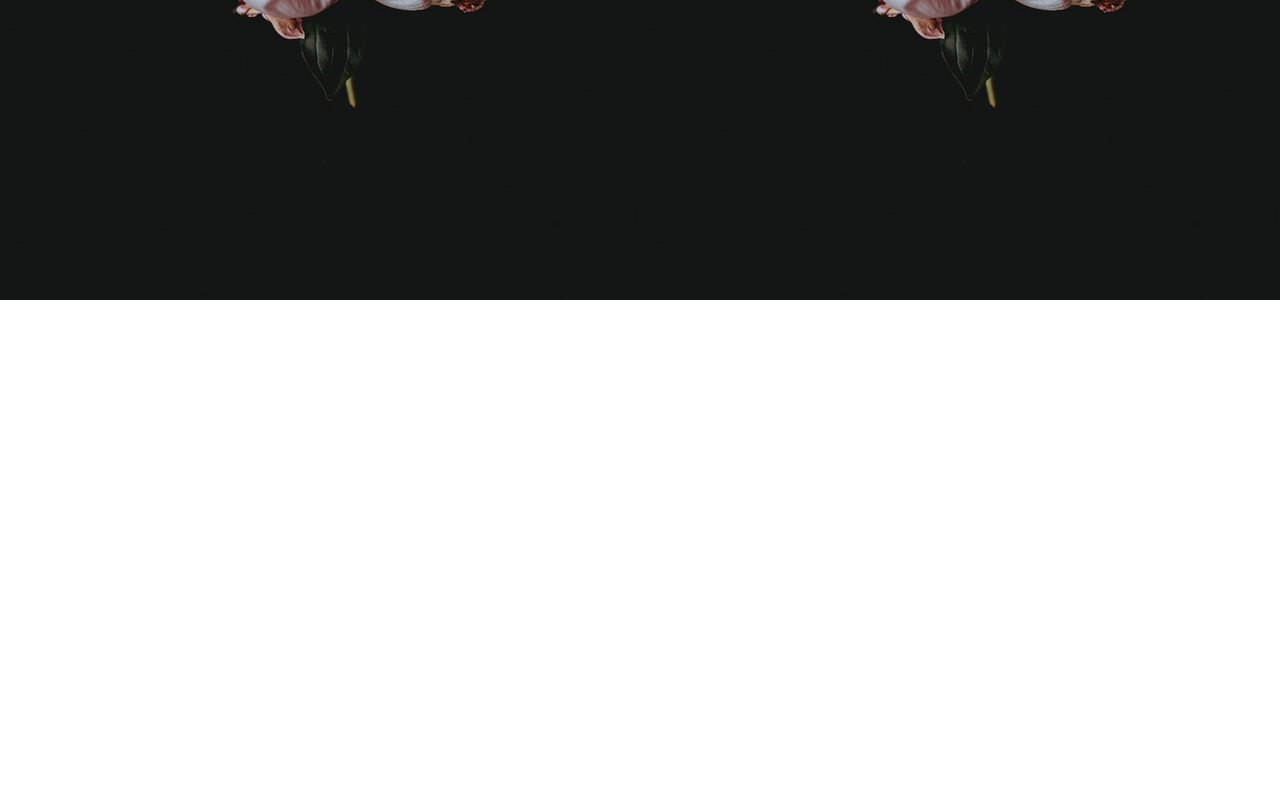
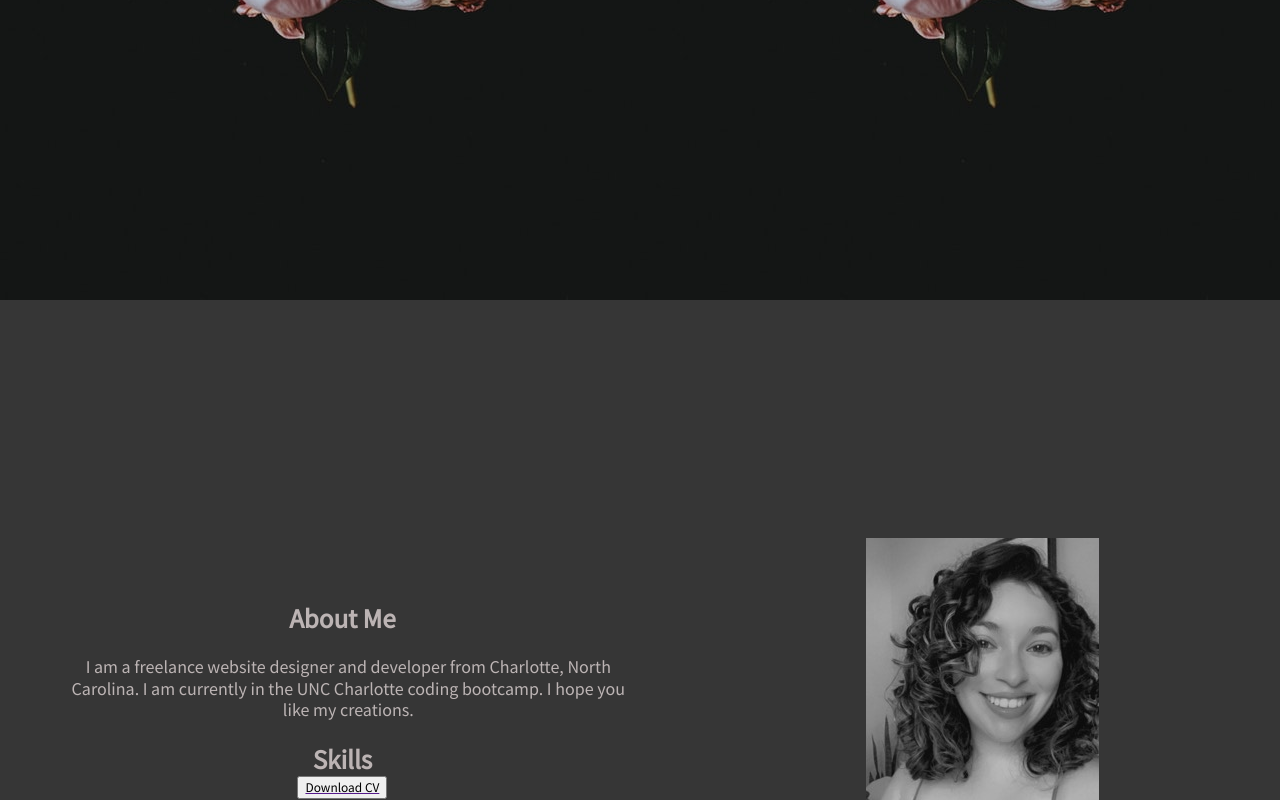
Before and after one commit to barrantesc/barran-react-portfolio, a React (Create React App) app: page / in a window 1280 px wide. Shown: the part 500-1300 px from the top of the page. Before the commit the page ends 800 px from the top, so only its background shows below. Built offline with nearby package versions, Linux system fonts and the light colour scheme.

Commit message:
Created basic about me section

```diff
--- a/src/App.js
+++ /dev/null
@@ -1,7 +0,0 @@
-import Intro from "./components/Intro/Intro.js"
-
-const App = () => {
-  return <div> <Intro/> </div>;
-};
-
-export default App;
--- /dev/null
+++ b/src/App.jsx
@@ -0,0 +1,13 @@
+import Intro from "./components/Intro/Intro.js"
+import About from "./components/About/About.js"
+
+const App = () => {
+  return (
+  <div>
+    <Intro/>
+    <About/>
+  </div>
+)
+};
+
+export default App;
--- /dev/null
+++ b/src/components/About/About.js
@@ -0,0 +1,34 @@
+import React from 'react'
+import "./about.css"
+import Me from '../../img/Me.jpeg'
+
+
+const About = () => {
+
+    return (
+        <section className="a">
+            <div className="a-left">
+                <h1 className='a-title'>About Me</h1>
+
+                <p className='a-desc'>
+                    I am a freelance website designer and developer from Charlotte, North Carolina. I am currently in the UNC Charlotte coding bootcamp. I hope you like my creations.
+                </p>
+
+                <h2> Skills </h2>
+                <div className="aboutSection__buttons">
+                    <a href='' download="" className='a-button'>
+                        <button> Download CV </button> </a>
+                </div>
+            </div>
+            <div className="a-right">
+                <div className='a-card bg'></div>
+                <div className='a-card'>
+                    <img className="a-Img" src={Me} alt="Connie Smiling" />
+                </div>
+            </div>
+        </section>
+    )
+}
+
+
+export default About
--- /dev/null
+++ b/src/components/About/about.css
@@ -0,0 +1,36 @@
+.a {
+    height: 100vh;
+    display: flex;
+    align-items: center;
+    /* justify-content: flex-start; */
+    text-align: center;
+    background-color: #363636;
+    color: #BCB4B4;
+
+}
+.a-left,
+.a-right {
+    flex: 1;
+}
+
+.a-left  {
+    margin: 3.5%;
+    font-size: 18px;
+}
+
+p {
+    width: 95%;
+    line-height: 1.2;
+    margin: 3.5%;
+}
+
+ .a-button {
+    display: flex;
+    justify-content: center;
+ }
+
+/* .a-card {
+    width: 60%;
+    height: 70vh;
+    border-radius: 30px;
+} */
--- a/src/components/Intro/Intro.js
+++ b/src/components/Intro/Intro.js
@@ -1,10 +1,9 @@
 import React from 'react'
 import "./intro.css"
-// import Me from '../../img/Me.jpeg'
 
 const intro = () => {
   return (
-    <div className='i'>
+    <section className='i'>
         <div className='i-left'>
             <div className='i-left-wrapper'>
                 <h2 className='i-intro'> Hello, my name is</h2>
@@ -19,12 +18,7 @@ const intro = () => {
                 </p>
             </div>
         </div>
-
-        {/* Move image to about me */}
-        {/* <div className='i-right'>
-            <img src={Me} alt='picture of me' className='i-img'/>
-        </div> */}
-    </div>
+    </section>
   )
 }
 
--- a/src/components/Intro/intro.css
+++ b/src/components/Intro/intro.css
@@ -4,6 +4,7 @@
     /* background-color: grey; */
     background-image: url(../../img/pinkFlower.jpeg);
     color: white;
+    text-shadow: 0 0 10px rgba(0, 0, 0, 0.5);
 }
 
 .i-left{
@@ -28,6 +29,7 @@
 .i-intro{
     font-size: 30px;
     font-weight: 300;
+
 }
 
 .i-name{
@@ -61,12 +63,3 @@
     display: flex;
     align-items: center;
 } */
-
-
-
-.i-img {
-    width: 100%;
-    height: 100%;
-    object-fit: scale-down;
-    border-radius: 50% solid white;
-}
```
